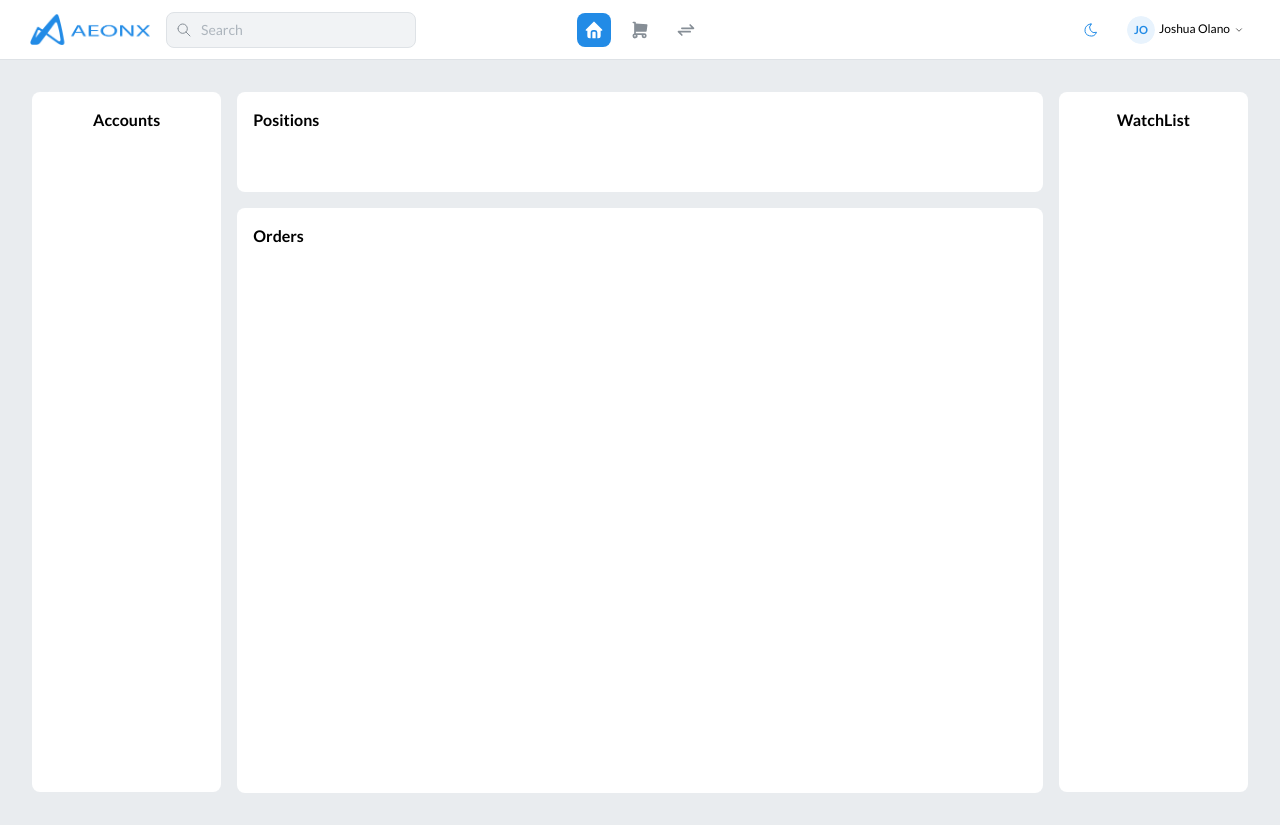
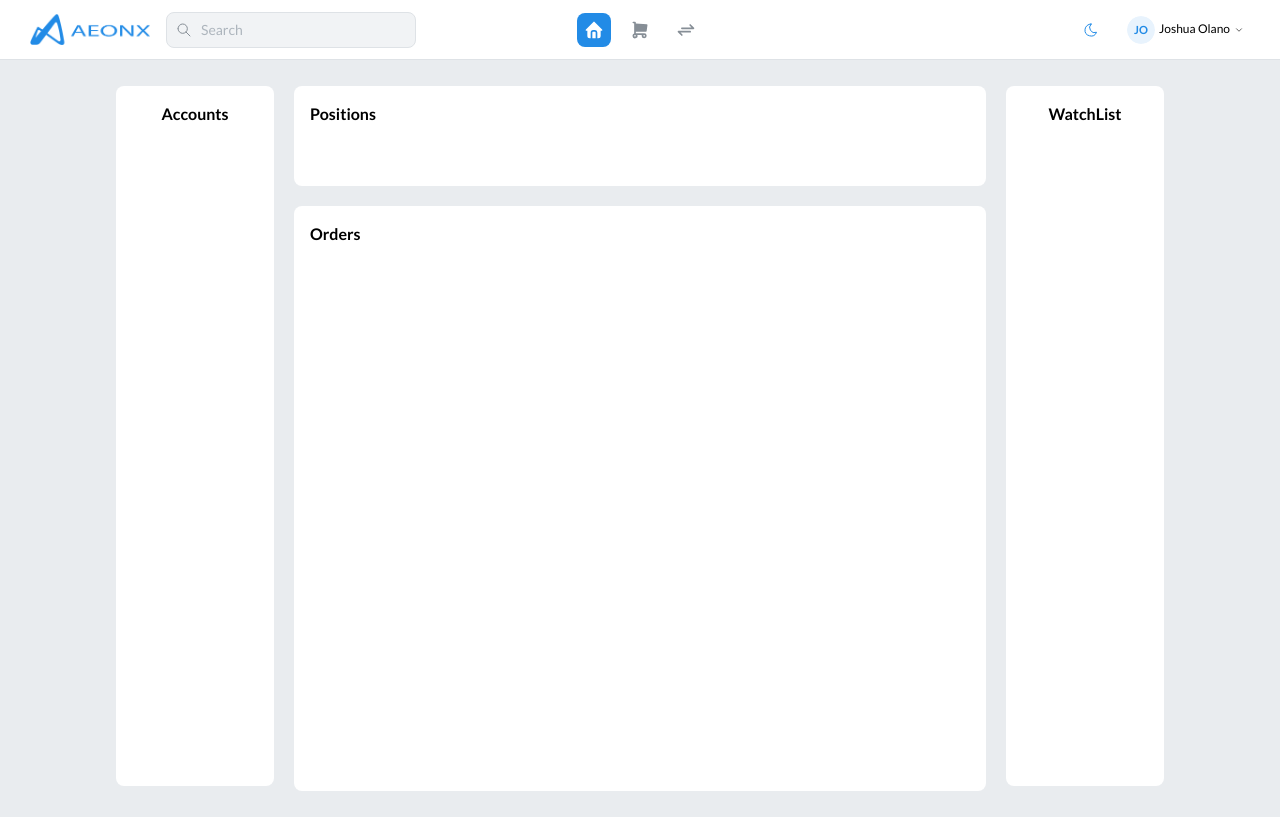
Before and after one commit to goodstripe/Alpha-Platform, a Next.js app: page /dashboard in a window 1280 px wide. Built offline with nearby package versions, Linux system fonts and the light colour scheme.

Commit message:
`Update dashboard layout: adjust container padding, grid gutter, and stack gap sizes.`

```diff
--- a/src/app/dashboard/page.tsx
+++ b/src/app/dashboard/page.tsx
@@ -8,14 +8,14 @@ import WatchList from "../components/Dashboard/WatchList";
 
 export default function Subgrid() {
   return (
-    <Container fluid p="md">
-      <Grid gutter="md">
+    <Container fluid p="10px 100px">
+      <Grid gutter="lg">
         <Grid.Col span={{ base: 12, md: 2 }}>
           <Accounts />
         </Grid.Col>
 
         <Grid.Col span={{ base: 12, md: 8 }}>
-          <Stack gap="md">
+          <Stack gap="lg">
             <Positions />
             <Orders />
           </Stack>
```
